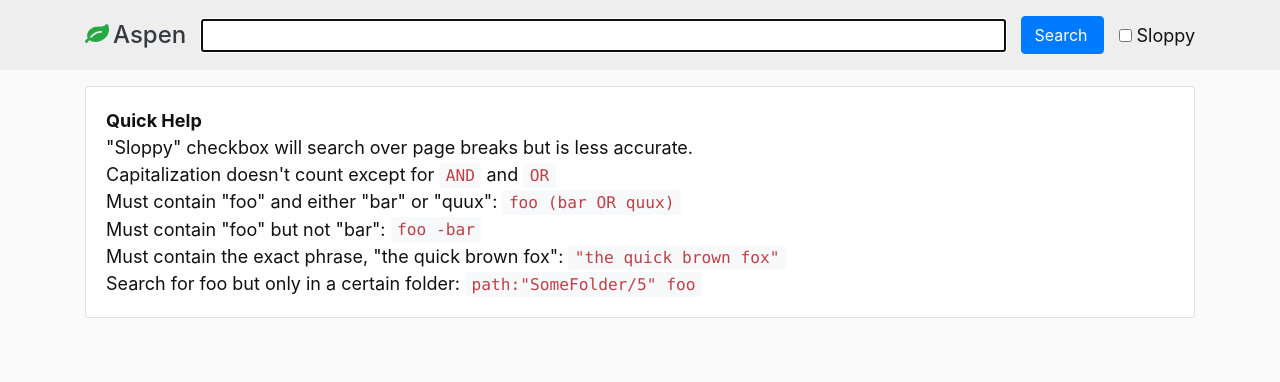
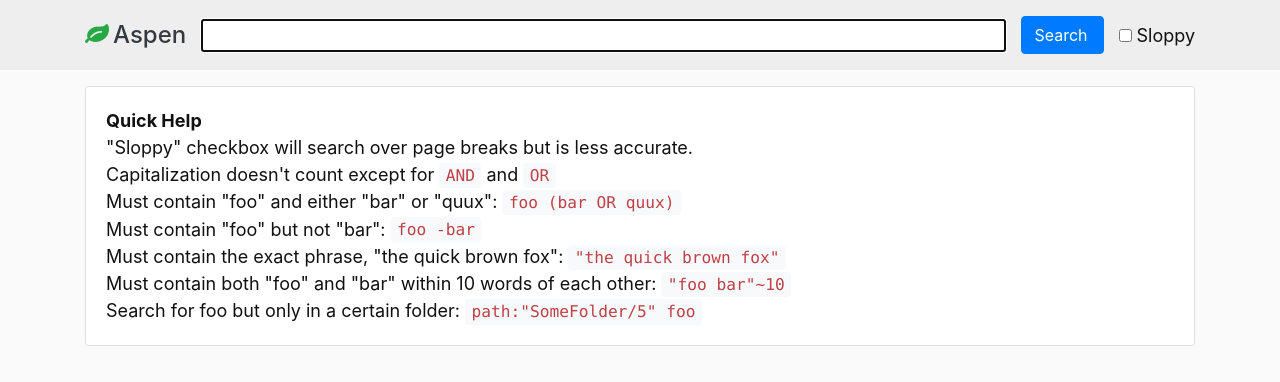
Before and after one commit to statico/aspen, a Next.js app: page / in a window 1280 px wide. Shown: the top 382 px of the page. Built offline with nearby package versions, Linux system fonts and the light colour scheme.

Commit message:
Added tip about distance search

```diff
--- a/pages/index.js
+++ b/pages/index.js
@@ -177,6 +177,7 @@ export default class Index extends React.Component {
         Must contain "foo" and either "bar" or "quux": <code>foo (bar OR quux)</code><br/>
         Must contain "foo" but not "bar": <code>foo -bar</code><br/>
         Must contain the exact phrase, "the quick brown fox": <code>"the quick brown fox"</code><br/>
+        Must contain both "foo" and "bar" within 10 words of each other: <code>"foo bar"~10</code><br/>
         Search for foo but only in a certain folder: <code>path:"SomeFolder/5" foo</code>
       </div></div></div>}
 
```
